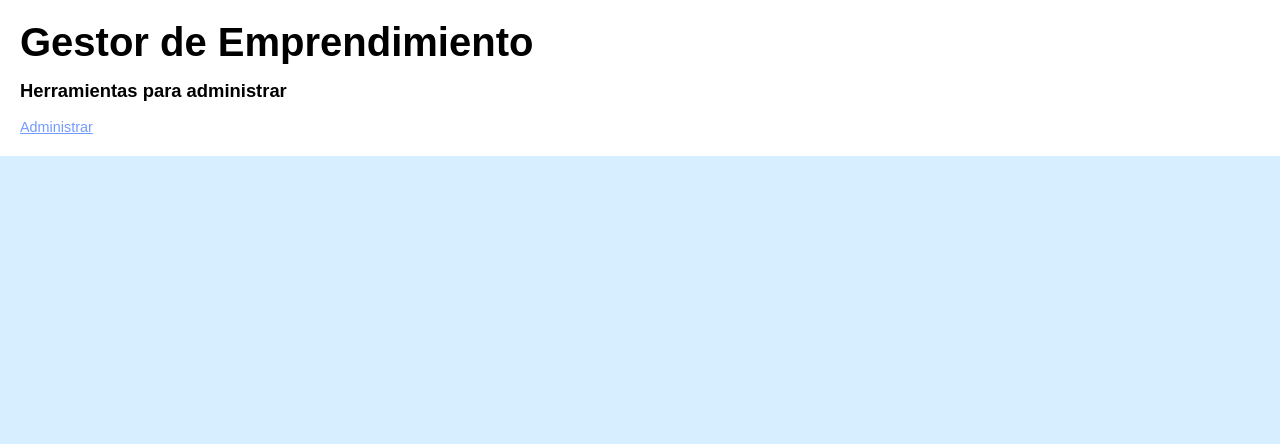
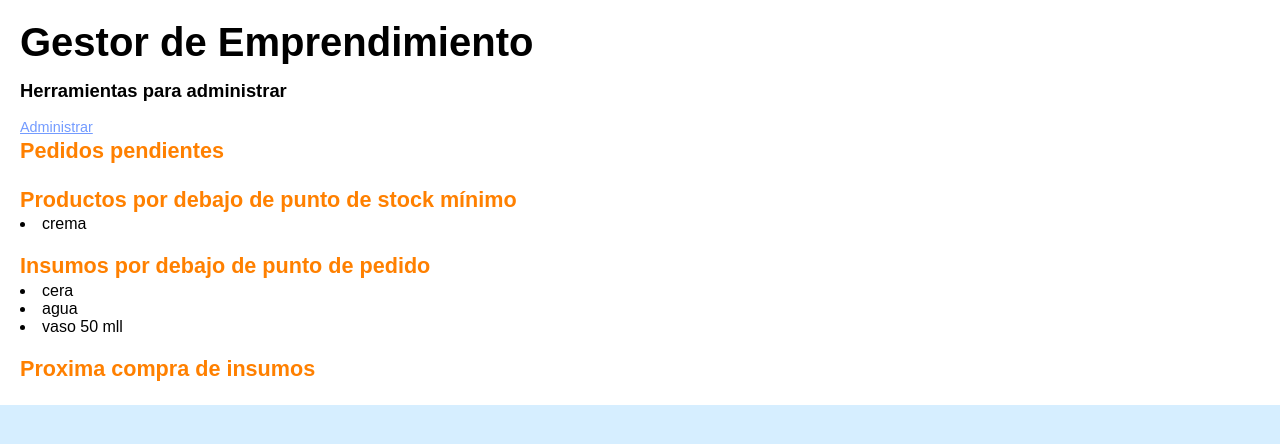
Before and after one commit to Toni-C1/web_gestion_Django, a Django app: page / in a window 1280 px wide. Shown: the top 444 px of the page. Run offline with Django 4.2, Linux system fonts and the light colour scheme; data comes from the database, SQL or seed files in the repository; both versions use the stored data as it was after the commit.

Commit message:
index.html:  muestra punto de pedidos

```diff
--- a/web_gestion/gestor/templates/gestor/index.html
+++ b/web_gestion/gestor/templates/gestor/index.html
@@ -4,5 +4,29 @@
 
 <a href="/home">Administrar<a></a>
 
+<h3>Pedidos pendientes</h3>
+
+<br>
+
+<h3>Productos por debajo de punto de stock mínimo</h3>
+
+    {% for producto in pocos_productos %}
+        <li>{{ producto.nombre }}</li>
+    {% endfor %}
+
+<br>
+
+<h3>Insumos por debajo de punto de pedido</h3>
+    {% for insumo in pocos_insumos %}
+            <li>{{ insumo.nombre }}</li>
+    {% endfor %}
+
+    {% for envase in pocos_envases %}
+            <li>{{ envase.nombre }}</li>
+    {% endfor %}
+
+<br>
+
+<h3>Proxima compra de insumos</h3>
 
 {% endblock %}
--- a/web_gestion/gestor/views.py
+++ b/web_gestion/gestor/views.py
@@ -6,7 +6,41 @@ from django.http import HttpResponse
 # Create your views here.
 
 def index(request):
-    return render(request, "gestor/index.html")
+
+    ##chekeo de Productos por debajo de punto de pedido##
+    productos = Productos_li.objects.all()
+
+    pocos_productos = []
+
+    for producto in productos:
+        if producto.stock <= producto.punto_de_pedido:
+            pocos_productos.append(producto)
+
+    ##chekeo de Insumos por debajo de punto de pedido##
+    insumos = Insumos_li.objects.all()
+
+
+    pocos_insumos = []
+
+    for insumo in insumos:
+        if insumo.stock <= insumo.punto_de_pedido:
+            pocos_insumos.append(insumo)
+
+    ##chekeo de Envases por debajo de punto de pedido##
+    envases = Envases_li.objects.all()
+    pocos_envases = []
+
+    for envase in envases:
+        if insumo.stock <= insumo.punto_de_pedido:
+            pocos_envases.append(envase)
+
+    context = {
+        'pocos_productos': pocos_productos,
+        'pocos_insumos': pocos_insumos,
+        'pocos_envases': pocos_envases,
+        }
+
+    return render(request, "gestor/index.html", context)
 
 def home(request):
     return render(request, "gestor/home.html")
```
Also changed, not shown: web_gestion/db.sqlite3.
